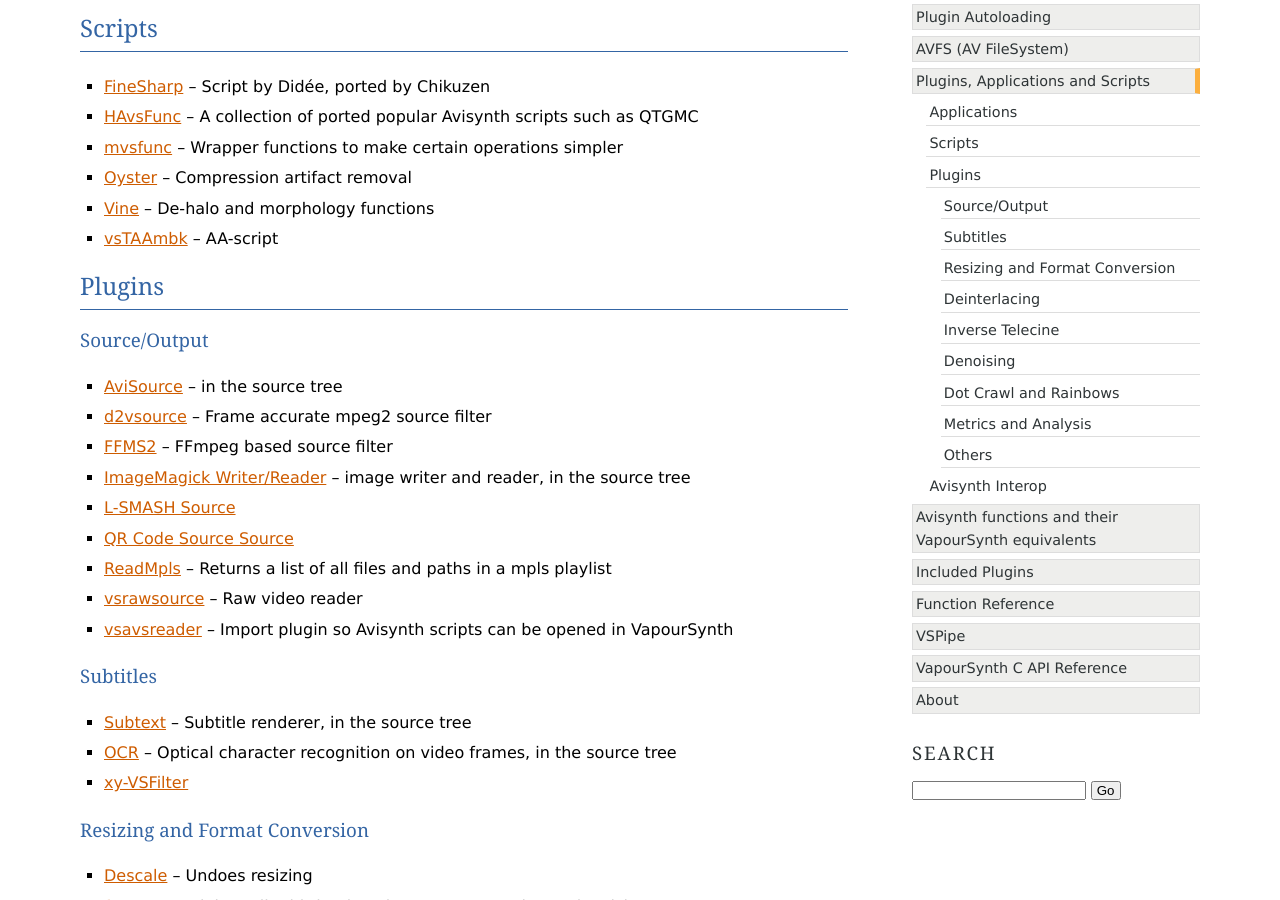
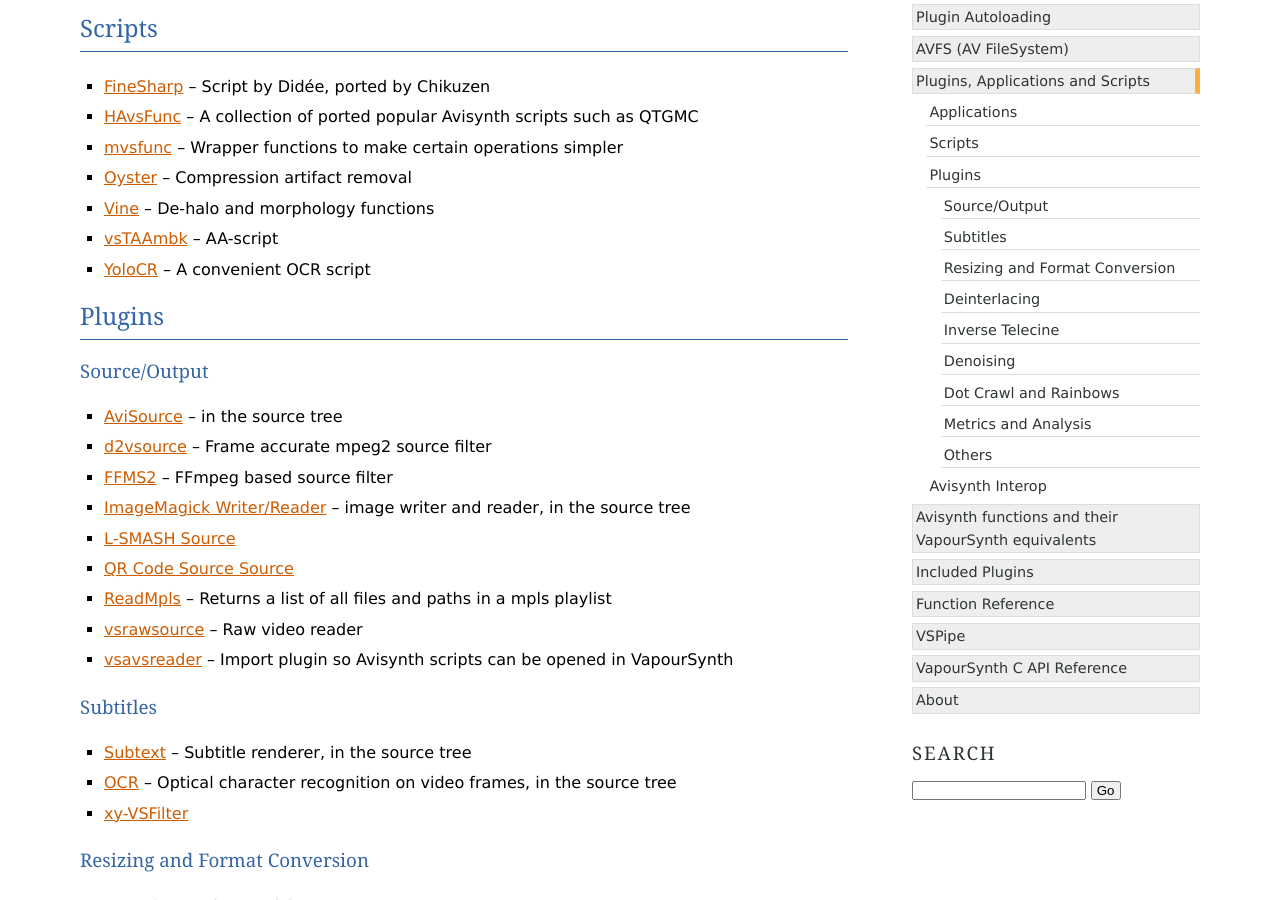
Before and after one commit to vapoursynth/vapoursynth, a Sphinx documentation site: the page built from doc/pluginlist.rst, in a window 1280 px wide and 900 px high, scrolled down 400 px. Built offline with Sphinx 7.4.7, drawn with Linux system fonts in a browser that asks for light colours; formulas are drawn with MathJax 3.

Commit message:
Add plugin to list

```diff
--- a/doc/pluginlist.rst
+++ b/doc/pluginlist.rst
@@ -17,6 +17,7 @@
 * `Oyster <http://forum.doom9.org/showthread.php?t=173470>`_ -- Compression artifact removal
 * `Vine <http://forum.doom9.org/showthread.php?t=173703>`_ -- De-halo and morphology functions
 * `vsTAAmbk <https://github.com/HomeOfVapourSynthEvolution/vsTAAmbk>`_ -- AA-script
+* `YoloCR <https://git.clapity.eu/Id/YoloCR>`_ -- A convenient OCR script
 
 Plugins
 #######
```
